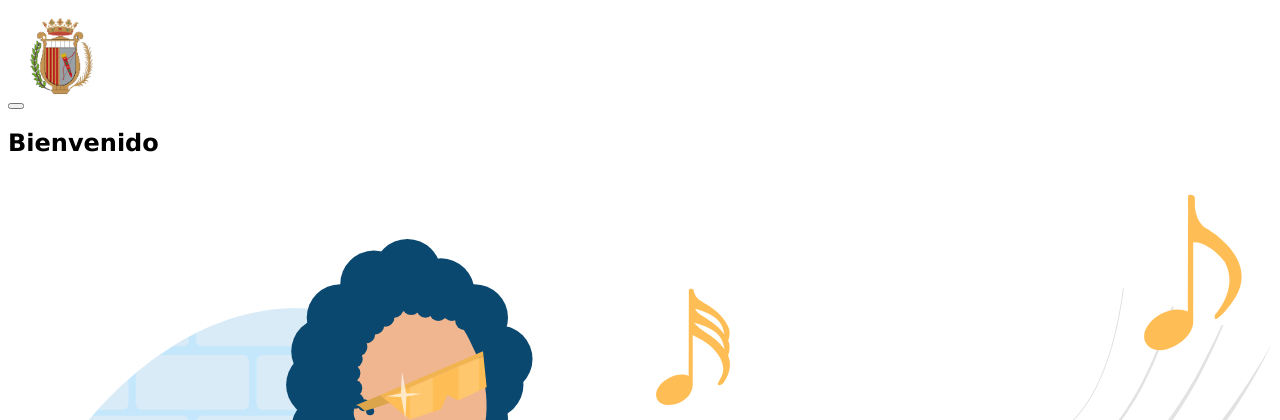
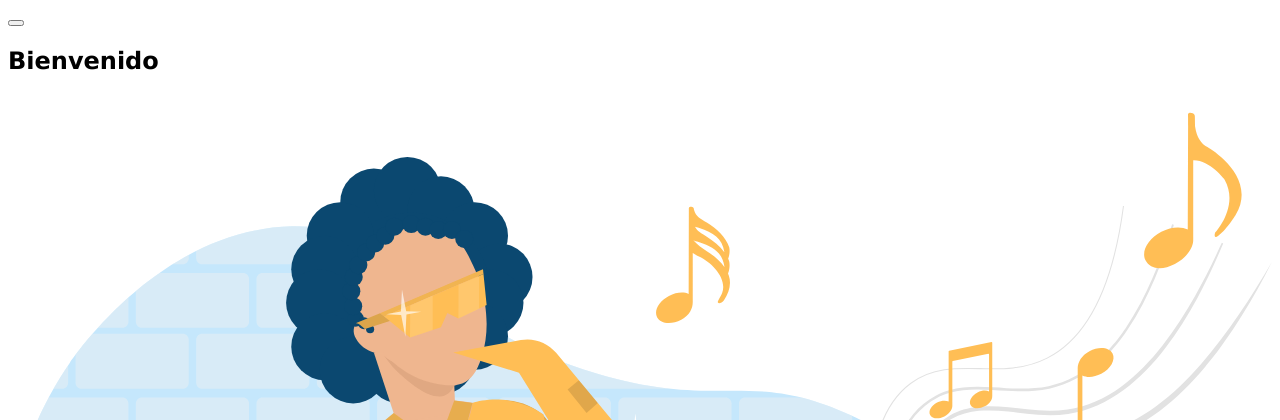
Before and after one commit to Joorgi/lira_carcaixent, a Symfony app: template app/templates/main.html.twig in a window 1280 px wide. Shown: the top 420 px of the page. Run offline with Twig, Linux system fonts and the light colour scheme; the template is opened without the code that fills it, so the values that code supplies are empty; some libraries are stand-ins or nearby versions.

Commit message:
cache bug

```diff
--- a/app/templates/layout.html.twig
+++ b/app/templates/layout.html.twig
@@ -6,9 +6,9 @@
 				<button class='navbar-toggler' type='button' data-bs-toggle='collapse' data-bs-target='#navbarTogglerDemo03' aria-controls='navbarTogglerDemo03' aria-expanded='false' aria-label='Toggle navigation'>
 					<span class='navbar-toggler-icon'></span>
 				</button>
-				<a class='navbar-brand' href='/home'>
+				{# <a class='navbar-brand' href='/home'>
 					<img src='/images/logoLira.png' alt='' style='width: 4rem'>
-				</a>
+				</a> #}
 				{% if is_granted('ROLE_ADMIN') %}
 					<div class='collapse navbar-collapse' id='navbarTogglerDemo03'>
 						<ul class='navbar-nav me-auto mb-2 mb-lg-0'>
```
